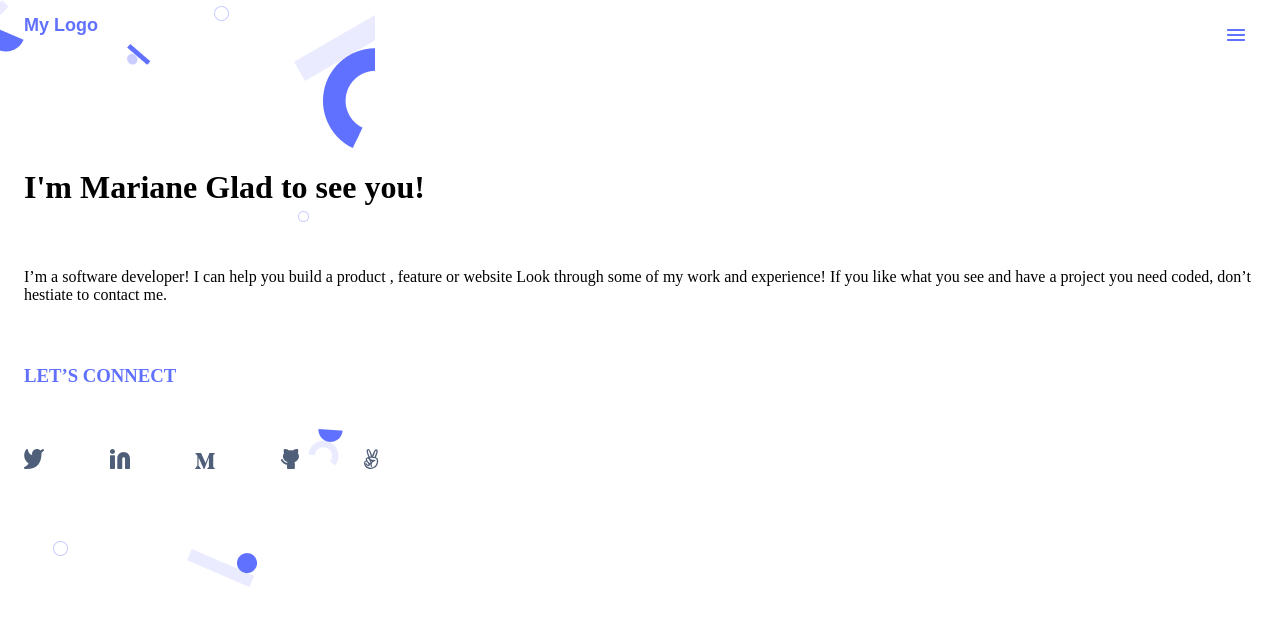
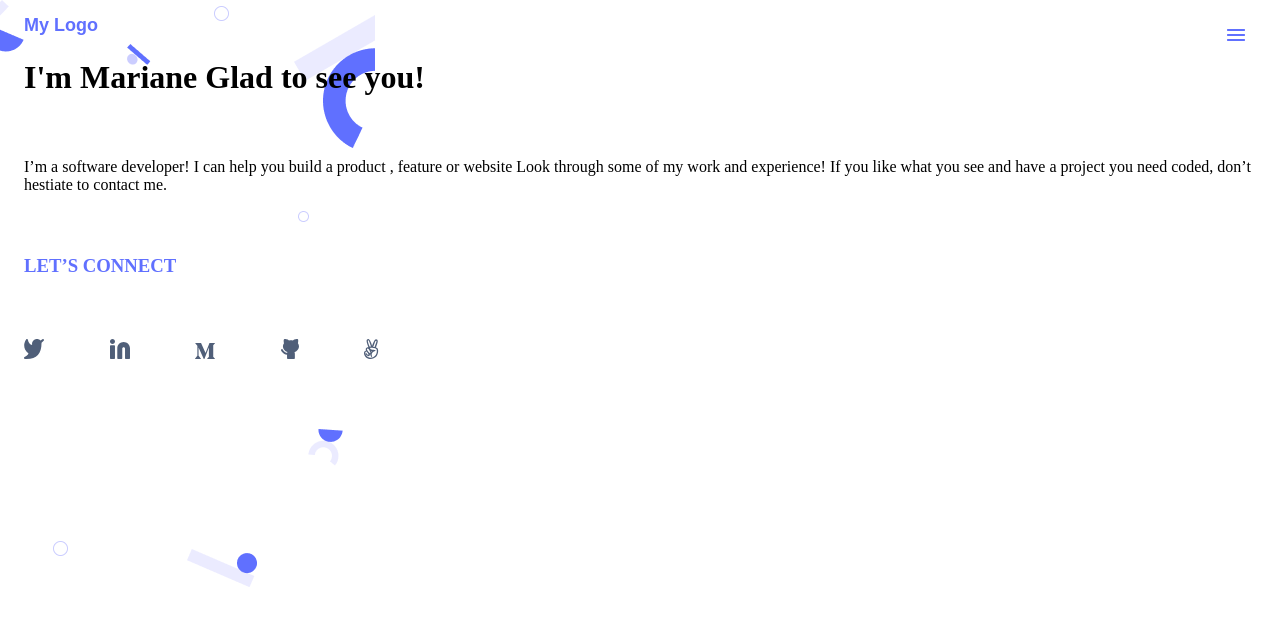
Before and after one commit to NJ-2020/Mobile-version-skeleton, a plain HTML site: page index.html in a window 1280 px wide. Drawn offline with Linux system fonts and the light colour scheme.

Commit message:
fix linters errors

```diff
--- a/style.css
+++ b/style.css
@@ -17,7 +17,7 @@ header {
   justify-content: space-between;
 }
 
-.container {
+.container .container {
   margin-top: 110px;
 }
 
```
Lines whose indentation alone changed are shown as unchanged.
